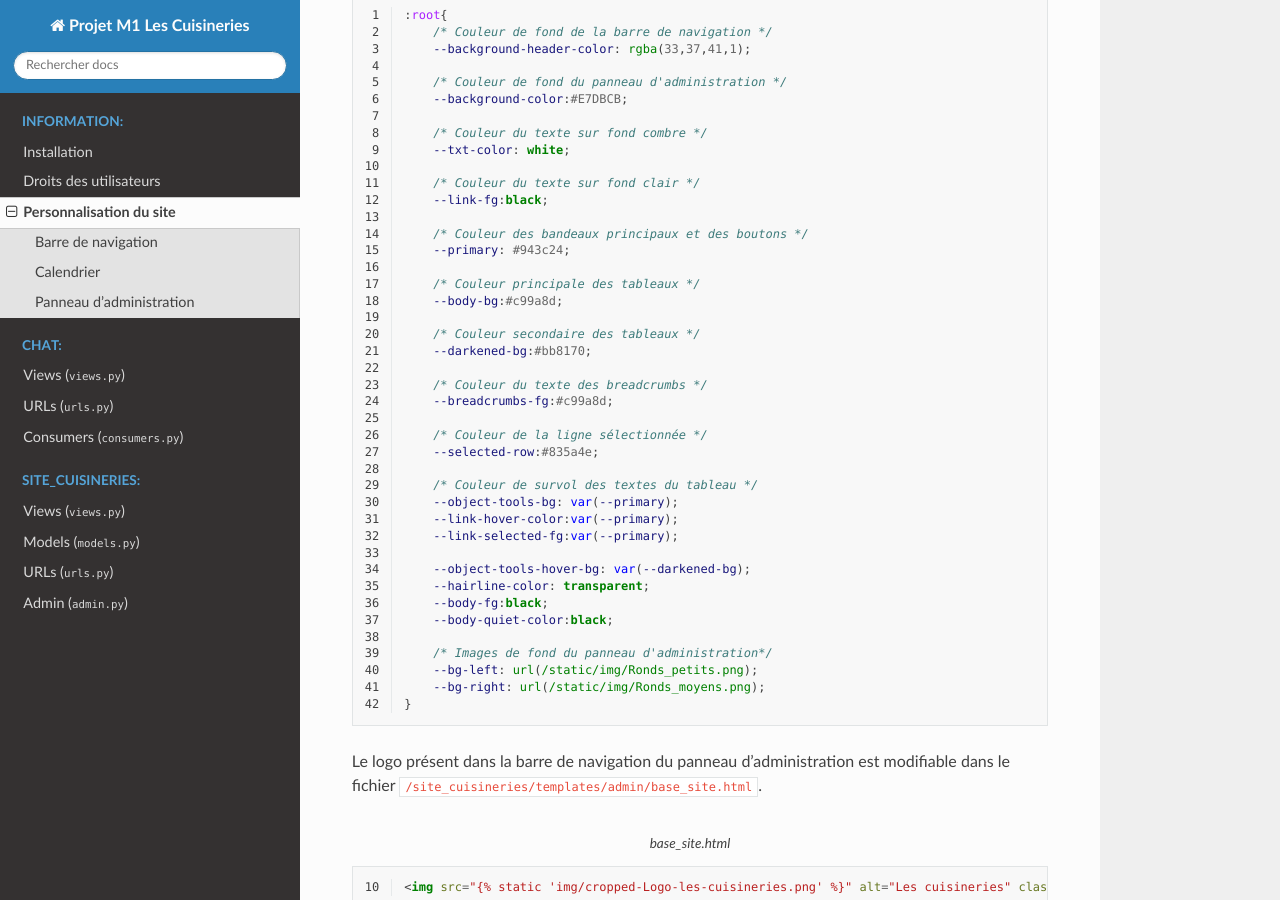
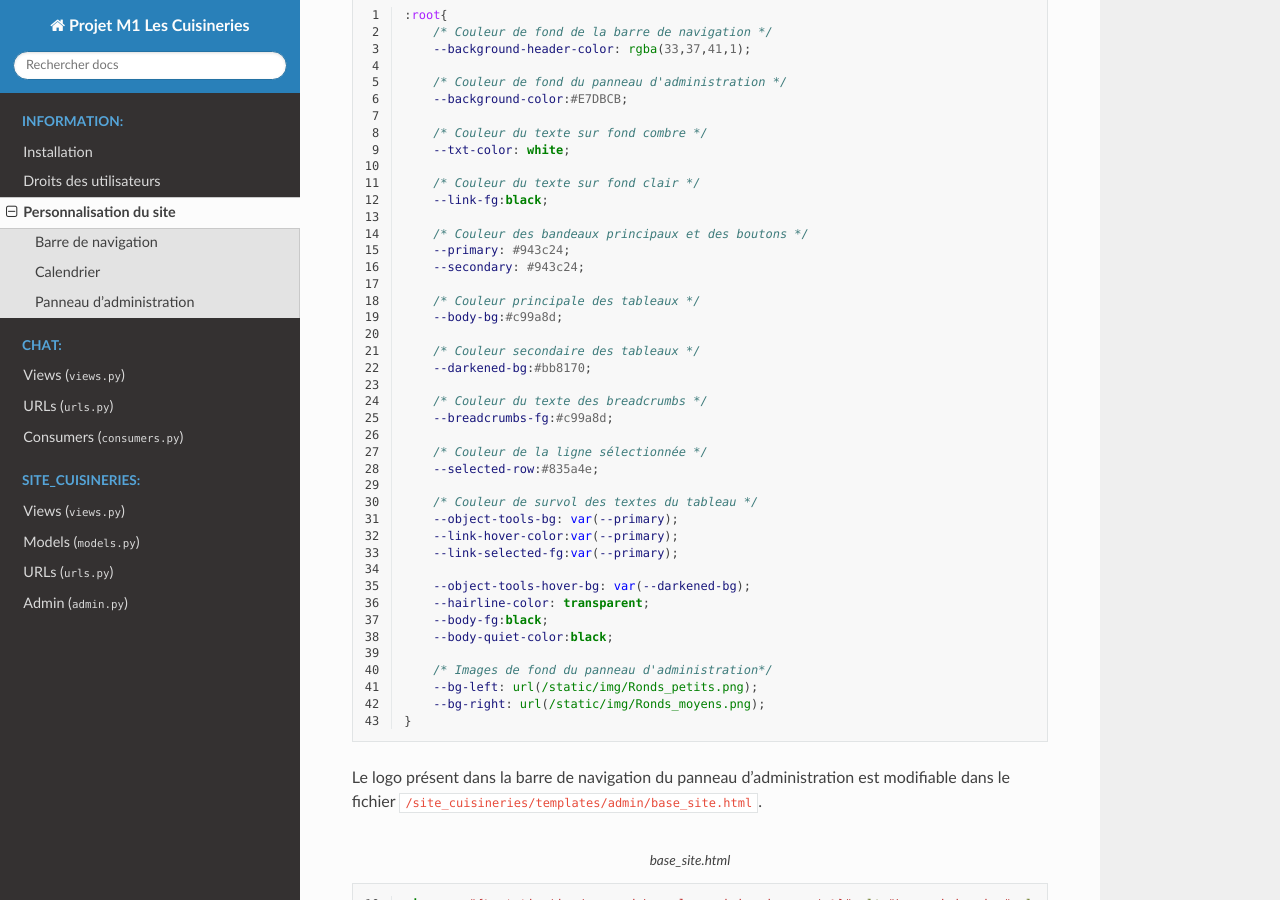
Before and after one commit to ProjetCuisineriesM1/projet-cuisineries, a Sphinx documentation site: the page built from docs/personnalisation.rst, in a window 1280 px wide and 900 px high, scrolled down 1180 px. Built offline with Sphinx 7.4.7 and the Read the Docs theme 2.0.0, drawn with Linux system fonts in a browser that asks for light colours; some of the changed lines change nothing that is shown.

Commit message:
Modification de la documentation

```diff
--- a/docs/personnalisation.rst
+++ b/docs/personnalisation.rst
@@ -23,85 +23,22 @@
 
 Dans le fichier ``/static/css/calendar.css``, vous pouvez modifier la partie suivante :
 
-.. code-block:: css
+.. literalinclude:: ../static/css/calendar.css
+    :language: css
     :caption: calendar.css
     :linenos:
-
-    :root{
-        /* Couleur de fond du header */
-        --header-bg:#943c24;
-
-        /* Couleur du texte du calendrier sur fond clair */
-        --calendar-txt-color: var(--header-bg);
-
-        /* Couleur du texte du calendrier sur fond sombre */
-        --calendar-txt-color-dark: white;
-
-        /* Contour et ombres du calendrier */
-        --calendar-shadow: #c9c9c9;
-
-        /* Couleur des vacations */
-        --vacation-color: #f7b057;
-
-        /* Couleur des réunions */
-        --reunion-color: #e87333;
-
-        /* Couleur du jour */
-        --today-color: #e66b6b;
-    }
-
+    :lines: 1-22
 
 Panneau d'administration
 **************************
 
 Dans le fichier ``/static/css/admin.css``, vous pouvez modifier la partie suivante :
 
-.. code-block:: css
+.. literalinclude:: ../static/css/admin.css
+    :language: css
     :caption: admin.css
     :linenos:
-
-    :root{
-        /* Couleur de fond de la barre de navigation */
-        --background-header-color: rgba(33,37,41,1);
-
-        /* Couleur de fond du panneau d'administration */
-        --background-color:#E7DBCB;
-
-        /* Couleur du texte sur fond combre */
-        --txt-color: white;
-
-        /* Couleur du texte sur fond clair */
-        --link-fg:black;
-
-        /* Couleur des bandeaux principaux et des boutons */
-        --primary: #943c24;
-
-        /* Couleur principale des tableaux */
-        --body-bg:#c99a8d;
-
-        /* Couleur secondaire des tableaux */
-        --darkened-bg:#bb8170;
-
-        /* Couleur du texte des breadcrumbs */
-        --breadcrumbs-fg:#c99a8d;
-
-        /* Couleur de la ligne sélectionnée */
-        --selected-row:#835a4e;
-
-        /* Couleur de survol des textes du tableau */
-        --object-tools-bg: var(--primary);
-        --link-hover-color:var(--primary);
-        --link-selected-fg:var(--primary);
-
-        --object-tools-hover-bg: var(--darkened-bg);
-        --hairline-color: transparent;
-        --body-fg:black;
-        --body-quiet-color:black;
-
-        /* Images de fond du panneau d'administration*/
-        --bg-left: url(/static/img/Ronds_petits.png);
-        --bg-right: url(/static/img/Ronds_moyens.png);
-    }
+    :lines: 1-43
 
 Le logo présent dans la barre de navigation du panneau d'administration est modifiable dans le fichier ``/site_cuisineries/templates/admin/base_site.html``.
 
```
Also changed, not shown: 5 other files.
